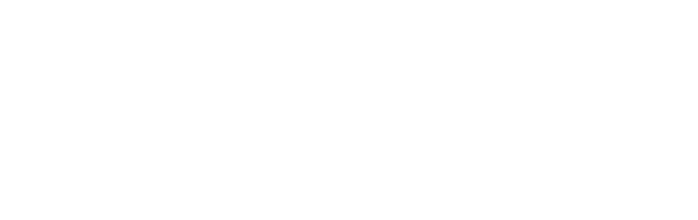
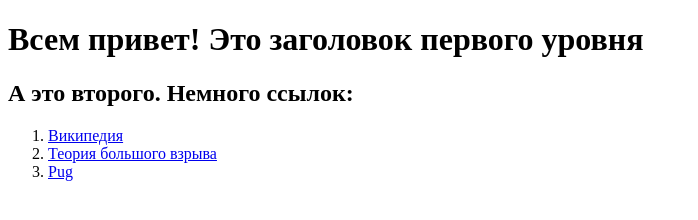
Before and after one commit to MariBayd/task-html, a website: page src/index.html in a window 1280 px wide. Shown: the whole page, without its empty margins (0-698 px from the left). Drawn offline with Linux system fonts and the light colour scheme.

Commit message:
Задание по HTML

```diff
--- a/package.json
+++ b/package.json
@@ -8,10 +8,10 @@
         "@types/react": "^17.0.0",
         "@types/react-dom": "^17.0.0",
         "jest-image-snapshot": "^4.5.1",
-        "puppeteer": "^10.4.0",
+        "puppeteer": "^13.4.1",
         "react": "^17.0.2",
         "react-dom": "^17.0.2",
-        "react-scripts": "4.0.3",
+        "react-scripts": "^5.0.0",
         "typescript": "^4.1.2"
     },
     "scripts": {
@@ -41,6 +41,7 @@
         "@types/jest-image-snapshot": "^4.3.1",
         "@types/puppeteer": "^5.4.4",
         "husky": "^7.0.0",
+        "jest-watch-typeahead": "^0.6.5",
         "prettier": "^2.4.1",
         "pretty-quick": "^3.1.1"
     }
--- a/src/index.html
+++ b/src/index.html
@@ -3,5 +3,24 @@
     <head>
         <title>HTML</title>
     </head>
-    <body></body>
+    <body>
+        <h1>Всем привет! Это заголовок первого уровня</h1>
+        <h2>А это второго. Немного ссылок:</h2>
+        <ol>
+            <li>
+                <a
+                    href="https://ru.wikipedia.org/wiki/%D0%97%D0%B0%D0%B3%D0%BB%D0%B0%D0%B2%D0%BD%D0%B0%D1%8F_%D1%81%D1%82%D1%80%D0%B0%D0%BD%D0%B8%D1%86%D0%B0"
+                    >Википедия</a
+                >
+            </li>
+            <li>
+                <a href="http://big-bang-online.com/season-1/"
+                    >Теория большого взрыва</a
+                >
+            </li>
+            <li>
+                <a href="https://pugjs.org/api/getting-started.html">Pug</a>
+            </li>
+        </ol>
+    </body>
 </html>
```
Also changed, not shown: 1 other file.
